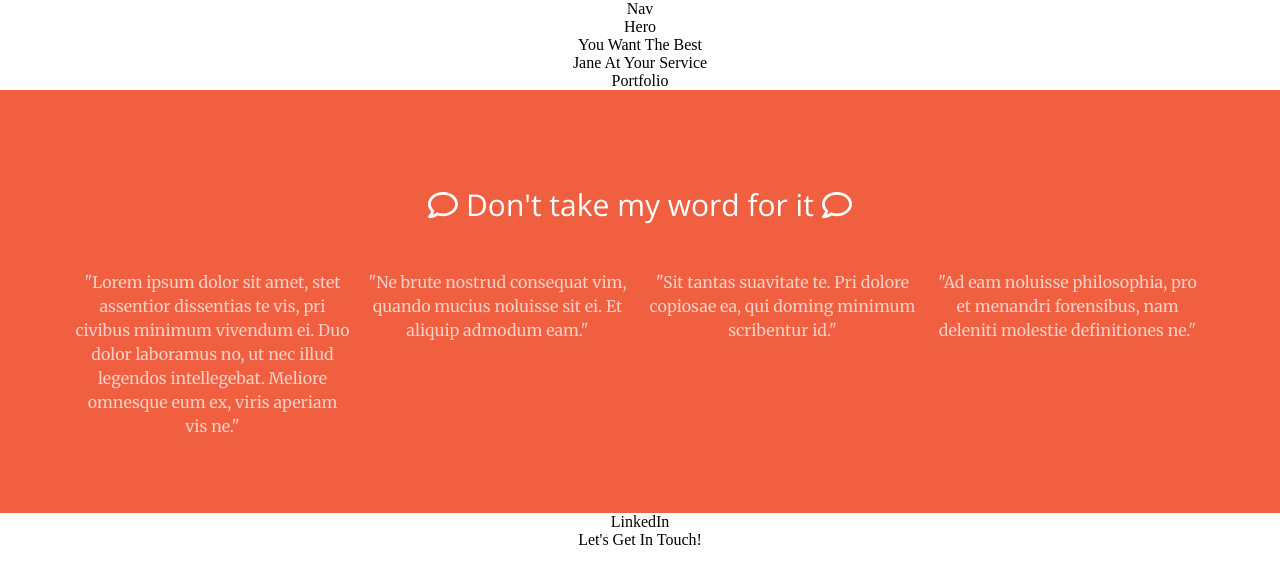
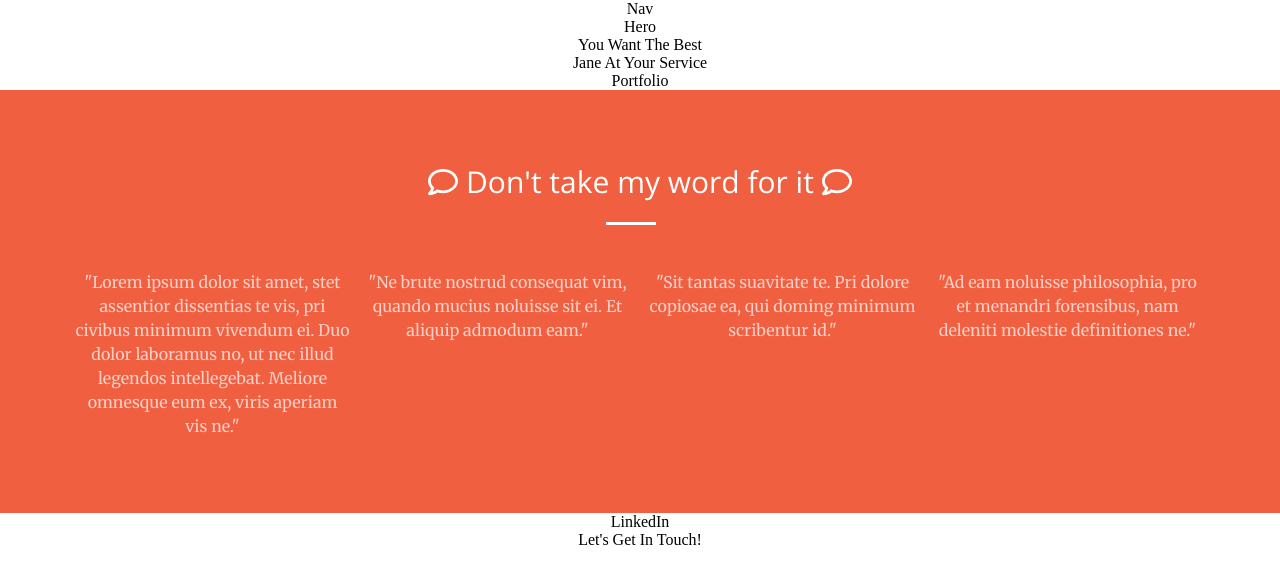
Before and after one commit to chingu-voyage4/Toucans-Team-10, a plain HTML site: page index.html in a window 1280 px wide. Drawn offline with nearby package versions, Linux system fonts and the light colour scheme.

Commit message:
adding underline under testimonial header

```diff
--- a/index.html
+++ b/index.html
@@ -46,6 +46,18 @@
       align-self: end;
     }
 
+    /* this is the line under the testimonials heading
+    i don't think it's exactly right because it moves when
+    you resize the page  */
+    .testimonials h2:after {
+      padding-top: 20px;
+      border-bottom: 3px solid white;
+      display: block;
+      content: '';
+      width: 50px;
+      margin-left: 47%;
+    }
+
     /* this p is a grid item of testimonials */
     .testimonials p {
       font-family: 'Merriweather', serif;
```
